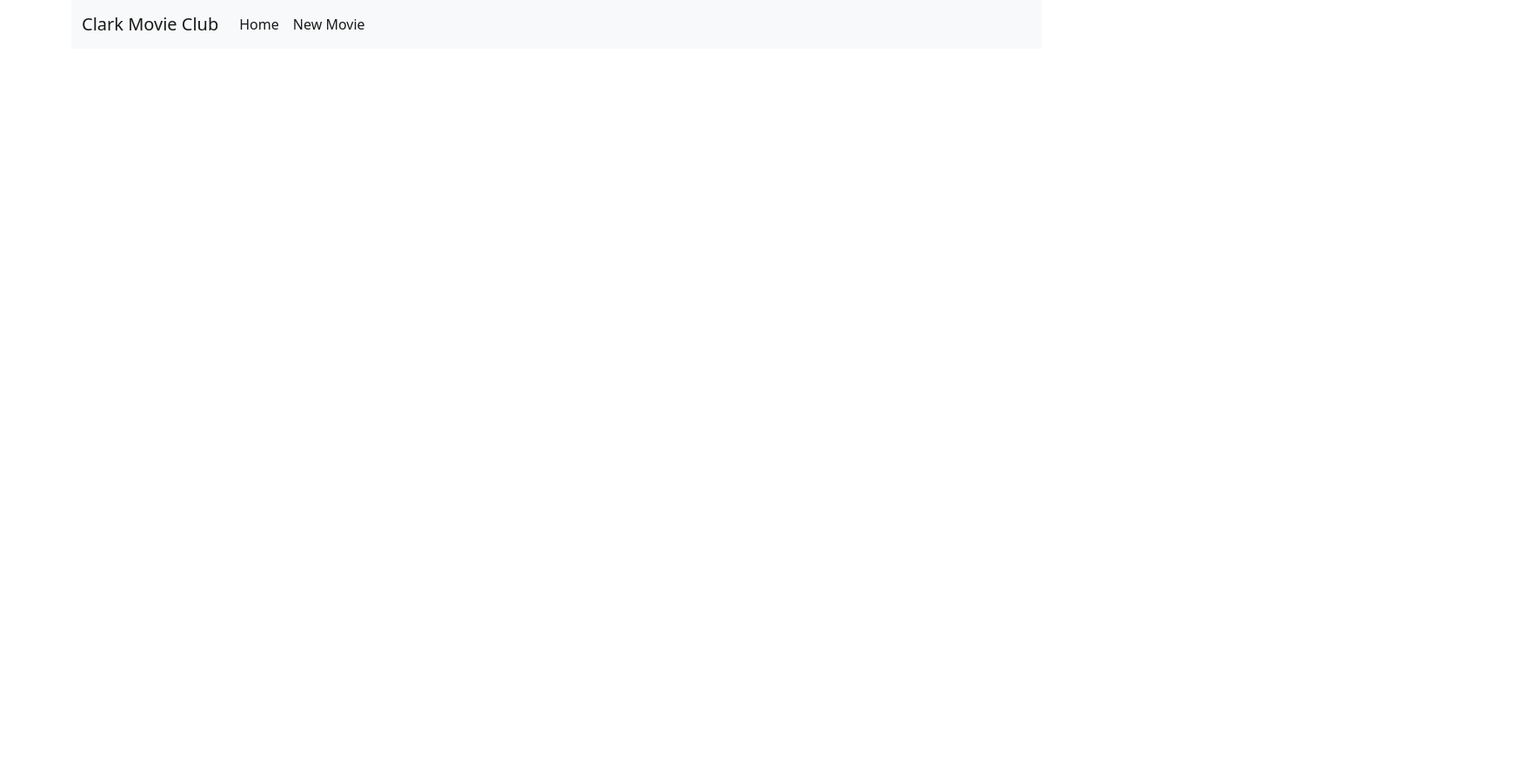
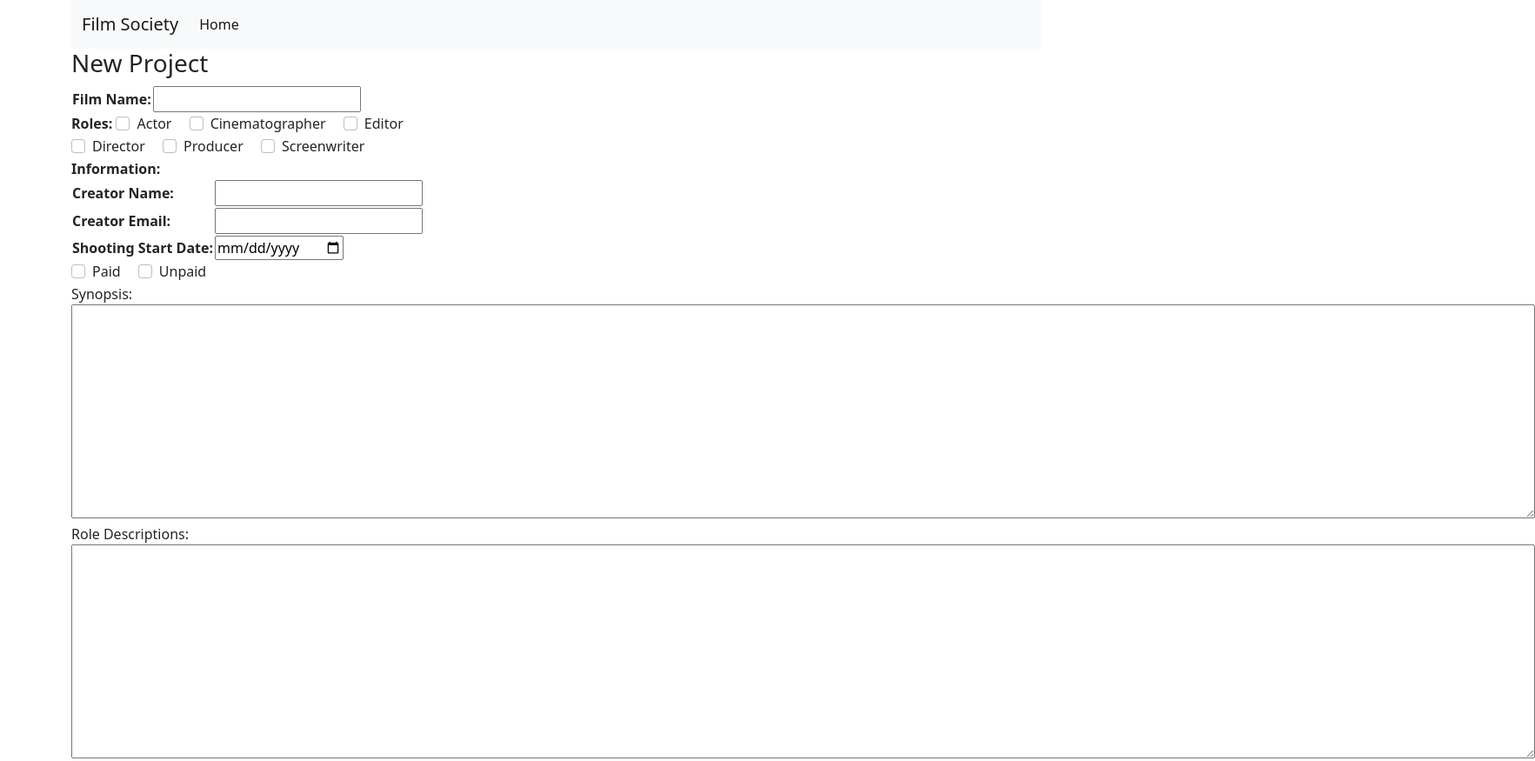
Before and after one commit to adavid2021/film_society_website, a website: page public/project_submission.html in a window 1280 px wide. Shown: the top 875 px of the page at 87% size, 1765 px wide, since content can reach past the window. Before the commit the page ends 800 px from the top, so only its background shows below. Drawn offline with nearby package versions, Linux system fonts and the light colour scheme; a web font is replaced by a local one.

Commit message:
project_failure + project_submission + project_success html

```diff
--- a/public/project_submission.html
+++ b/public/project_submission.html
@@ -26,7 +26,7 @@
     <!--    Google jQuery-->
     <script src="https://ajax.googleapis.com/ajax/libs/jquery/3.5.1/jquery.min.js"></script>
 
-    <script src="js/application_submission.js" defer></script>
+    <script src="js/project_submission.js" defer></script>
 </head>
 <body class="container">
 
@@ -34,7 +34,7 @@
 <section id="header_section">
     <nav class="navbar navbar-expand-lg navbar-light bg-light">
         <div class="container-fluid">
-            <a class="navbar-brand" href="#">Clark Movie Club</a>
+            <a class="navbar-brand" href="#">Film Society</a>
             <button class="navbar-toggler" type="button" data-bs-toggle="collapse" data-bs-target="#navbarNavAltMarkup"
                     aria-controls="navbarNavAltMarkup" aria-expanded="false" aria-label="Toggle navigation">
                 <span class="navbar-toggler-icon"></span>
@@ -42,21 +42,87 @@
             <div class="collapse navbar-collapse" id="navbarNavAltMarkup">
                 <div class="navbar-nav">
                     <a class="nav-link active" aria-current="page" href="/">Home</a>
-                    <a class="nav-link active" aria-current="page" href="/edit_movie.html">New Movie</a>
                 </div>
             </div>
         </div>
     </nav>
-</section>
 
-<section id="movie_section">
-    <div class="row">
-        <div class="col-10">
-            <ul id="movie_list" class="list-group">
 
-            </ul>
-        </div>
+<div class="section_div">
+    <h3>New Project</h3>
+    <form action="project_success.html" method="post">
+        <table>
+            <tr>
+                <th><label for="name">Film Name:</label></th>
+                <td><input id="name" type="text" name="name" value=""></td>
+            </tr>
+        </table>
+    </form>
+<label><b>Roles: </b></label>
+    <div class="form-check form-check-inline">
+        <input class="form-check-input" type="checkbox" id="inlineCheckbox1" value="option1">
+        <label class="form-check-label" for="inlineCheckbox1">Actor</label>
     </div>
+    <div class="form-check form-check-inline">
+        <input class="form-check-input" type="checkbox" id="inlineCheckbox2" value="option2">
+        <label class="form-check-label" for="inlineCheckbox2">Cinematographer</label>
+    </div>
+    <div class="form-check form-check-inline">
+        <input class="form-check-input" type="checkbox" id="inlineCheckbox3" value="option3">
+        <label class="form-check-label" for="inlineCheckbox3">Editor</label>
+    </div>
+    <br>
+    <div class="form-check form-check-inline">
+        <input class="form-check-input" type="checkbox" id="inlineCheckbox4" value="option4">
+        <label class="form-check-label" for="inlineCheckbox4">Director</label>
+    </div>
+    <div class="form-check form-check-inline">
+        <input class="form-check-input" type="checkbox" id="inlineCheckbox5" value="option5">
+        <label class="form-check-label" for="inlineCheckbox5">Producer</label>
+    </div>
+    <div class="form-check form-check-inline">
+        <input class="form-check-input" type="checkbox" id="inlineCheckbox6" value="option6">
+        <label class="form-check-label" for="inlineCheckbox6">Screenwriter</label>
+    </div>
+<br>
+    <label><b>Information: </b></label>
+    <form action="project_success.html" method="post">
+
+        <table>
+            <tr>
+                <th><label for="creator_name">Creator Name:</label></th>
+                <td><input id="creator_name" type="text" name="creator_name" value=""></td>
+            </tr>
+            <tr>
+                <th><label for="creator_email">Creator Email:</label></th>
+                <td><input id="creator_email" type="text" name="creator_email" value=""></td>
+            </tr>
+            <tr>
+                <th><label for="shooting_date">Shooting Start Date:</label></th>
+                <td><input id="shooting_date" type="date" name="shooting_date" value=""></td>
+            </tr>
+        </table>
+    </form>
+    <div class="form-check form-check-inline">
+        <input class="form-check-input" type="checkbox" id="inlineCheckbox7" value="option7">
+        <label class="form-check-label" for="inlineCheckbox7">Paid</label>
+    </div>
+    <div class="form-check form-check-inline">
+        <input class="form-check-input" type="checkbox" id="inlineCheckbox8" value="option8">
+        <label class="form-check-label" for="inlineCheckbox8">Unpaid</label>
+    </div>
+    <br>
+    <label for="synopsis">Synopsis:</label><br>
+    <textarea id="synopsis" name="synopsis" rows="10" cols="180"></textarea><br>
+    <label for="Role_des">Role Descriptions:</label><br>
+    <textarea id="Role_des" name="Role_des" rows="10" cols="180"></textarea><br>
+
+
+
+<br>
+    <input type="submit" value="Submit">
+
+</div>
 </section>
 </body>
 </html>
```
Also changed, not shown: public/project_failure.html (+17 -5 lines), public/project_success.html (+15 -5 lines).
